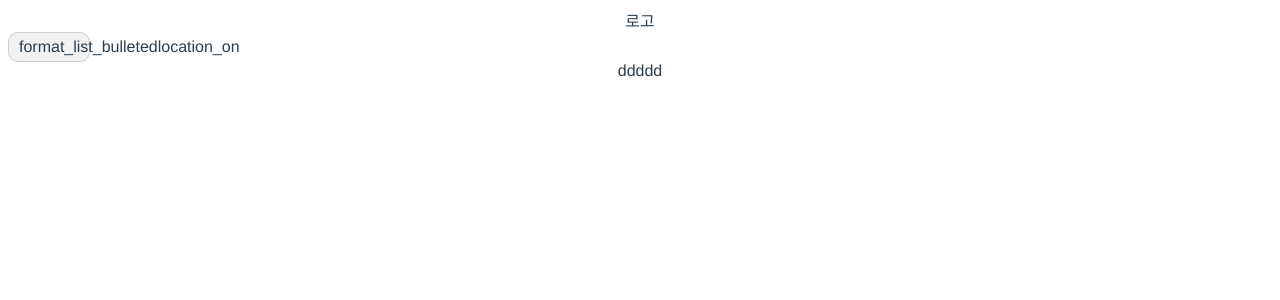
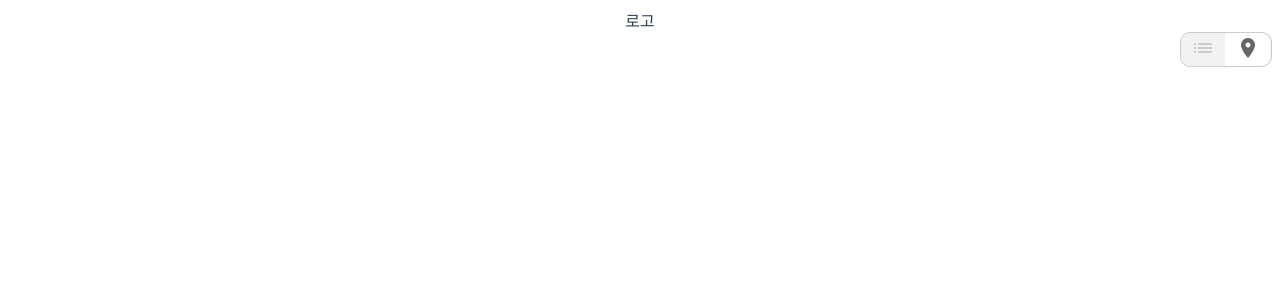
Before and after one commit to JeongHyeyun/seoulNanumCar, a Vue app: page / in a window 1280 px wide. Shown: the top 300 px of the page. Built offline with nearby package versions, Linux system fonts and the light colour scheme.

Commit message:
component & publishing

```diff
--- a/public/index.html
+++ b/public/index.html
@@ -5,6 +5,7 @@
     <meta http-equiv="X-UA-Compatible" content="IE=edge">
     <meta name="viewport" content="width=device-width,initial-scale=1.0">
     <link rel="icon" href="<%= BASE_URL %>favicon.ico">
+    <link href="https://fonts.googleapis.com/icon?family=Material+Icons" rel="stylesheet">
     <title><%= htmlWebpackPlugin.options.title %></title>
   </head>
   <body>
--- a/src/components/list.vue
+++ b/src/components/list.vue
@@ -0,0 +1,15 @@
+<template>
+  <div>
+    리스트
+  </div>
+</template>
+
+<script>
+export default {
+
+};
+</script>
+
+<style>
+
+</style>
--- a/src/components/map.vue
+++ b/src/components/map.vue
@@ -1,6 +1,6 @@
 <template>
-  <div>
-      ddddd
+  <div id="map">
+    <div id="test"></div>
   </div>
 </template>
 
--- a/src/views/Home.vue
+++ b/src/views/Home.vue
@@ -1,13 +1,17 @@
 <template>
-  <div>
+  <div id="wrap">
     <!-- nav start -->
     <div id="nav">
-      <div class="list_btn">
-        <span class="material-icons-outlined">format_list_bulleted</span>
+      <!-- list_btn -->
+      <div @click="isShow.type = 'locationLists'" class="list_btn"
+          :class="{'clicked clicked-list' : isShow.type === 'locationLists'}">
+        <span class="material-icons">list</span>
       </div>
       <div class="line"></div>
-      <div class="map_btn">
-        <span class="material-icons-outlined">location_on</span>
+      <!-- map_btn -->
+      <div @click="isShow.type = 'locationMap'" class="map_btn"
+          :class="{'clicked clicked-map' : isShow.type === 'locationMap'}">
+        <span class="material-icons">location_on</span>
       </div>
     </div>
     <!-- nav end -->
@@ -19,17 +23,19 @@
 
 <script>
 // @ is an alias to /src
-import kakaoMap from '@/components/map.vue';
+import locationMap from '@/components/map.vue';
+import locationLists from '@/components/list.vue';
 
 export default {
   name: 'Home',
   components: {
-    kakaoMap,
+    locationMap,
+    locationLists,
   },
   data() {
     return {
       isShow: {
-        type: 'kakaoMap',
+        type: 'locationMap',
       },
     };
   },
@@ -37,27 +43,39 @@ export default {
 </script>
 
 <style lang="scss" scoped>
-
+#wrap {
+  // ******************************************** nav
   #nav {
     background-color: #f2f2f2;
-  width: 60px;
-  padding: 5px 10px;
+    width: 90px;
     display: flex;
     border-radius: 10px;
     border: 1px solid #ccc;
+    margin-left: auto;
+    .list_btn, .map_btn {
+      padding: 3px 10px;
+      font-size: 12px;
+      cursor: pointer;
+      color: #ccc;
+    }
     .line {
       width: 1px;
-    height: 100%;
+      height: auto;
       background-color: #fff;
     }
-
-  // a {
-  //   font-weight: bold;
-  //   color: #2c3e50;
-
-  //   &.router-link-exact-active {
-  //     color: #42b983;
-  //   }
-  // }
+    // ******************************************** clicked
+    .clicked {
+      background-color: #fff;
+      color: #666;
+      &-list {
+        border-top-left-radius: 10px;
+        border-bottom-left-radius: 10px;
+      }
+      &-map {
+        border-top-right-radius: 10px;
+        border-bottom-right-radius: 10px;
+      }
+    }
+  }
 }
 </style>
```
Also changed, not shown: .eslintrc.js. Lines whose indentation alone changed are shown as unchanged.
